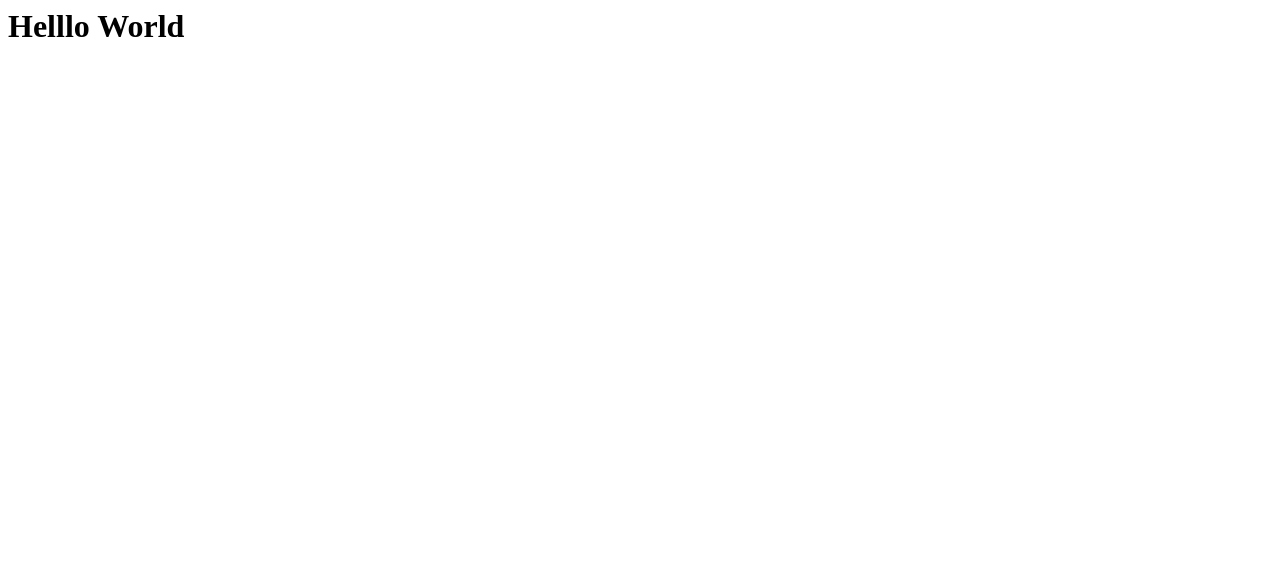
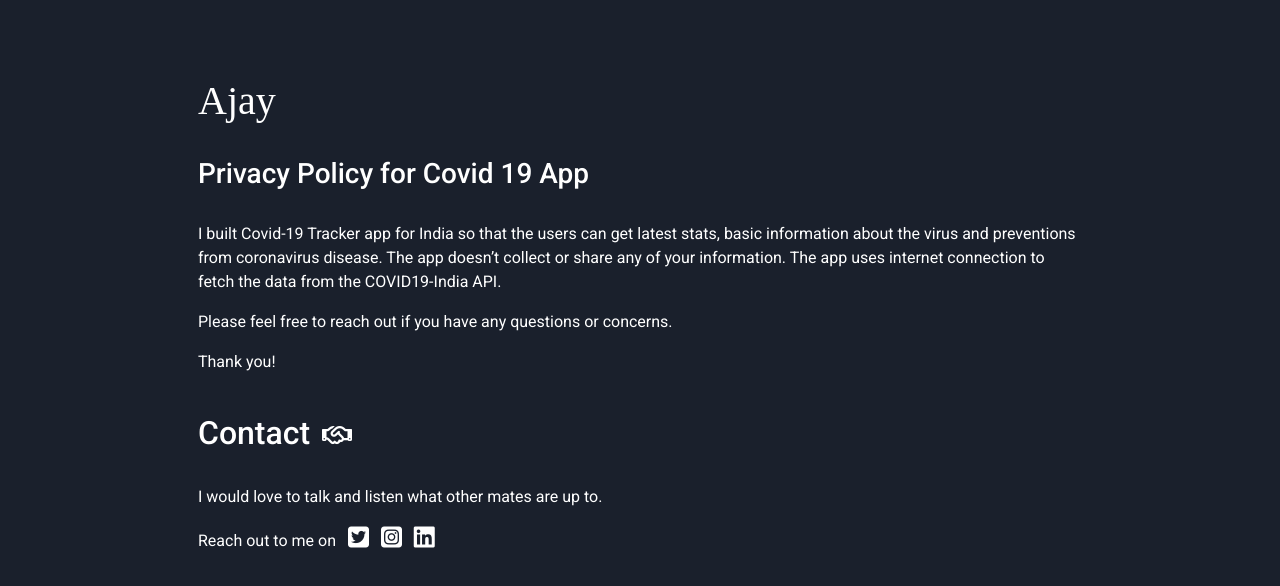
Before and after one commit to Ajay19990/Coronavirus-Tracker-India-Privacy-Policy, a plain HTML site: page index.html in a window 1280 px wide. Drawn offline with nearby package versions, Linux system fonts and the light colour scheme; a web font is replaced by a local one.

Commit message:
Update index.html

```diff
--- a/index.html
+++ b/index.html
@@ -1 +1,82 @@
-<h1>Helllo World</h1>
+<html lang="en"><head>
+  <meta charset="utf-8">
+  <meta http-equiv="X-UA-Compatible" content="IE=edge">
+  <meta name="viewport" content="width=device-width, initial-scale=1, maximum-scale=1, user-scalable=no">
+<title>Privacy Policy for Ajay App | Ajay</title>
+</head>
+
+
+
+
+
+<link rel="shortcut icon" href="/favicon.ico">
+  <link href="https://fonts.googleapis.com/css?family=Roboto:300,400,500,700,900&amp;display=swap" rel="stylesheet">
+  <link href="https://fonts.googleapis.com/css?family=Shrikhand&amp;display=swap" rel="stylesheet">
+  <link rel="stylesheet" href="https://stackpath.bootstrapcdn.com/bootstrap/4.4.1/css/bootstrap.min.css" integrity="sha384-Vkoo8x4CGsO3+Hhxv8T/Q5PaXtkKtu6ug5TOeNV6gBiFeWPGFN9MuhOf23Q9Ifjh" crossorigin="anonymous">
+  <script src="https://kit.fontawesome.com/04de863fce.js" crossorigin="anonymous"></script>
+
+</head>
+<style>
+body{
+  background-color: #1A202C;
+  color: white;
+  font-family: 'Roboto';
+}
+a{
+  color: white !important;
+}
+.container{
+  padding-top: 6%;
+  padding-left: 10%;
+  padding-right: 10%;
+
+}
+hr.style-two {
+  color: white;
+    border: 0;
+    height: 1px;
+    background-image: linear-gradient(to right, rgba(0, 0, 0, 0), rgba(0, 0, 0, 0.75), rgba(0, 0, 0, 0));
+}
+h1.main-head{
+  font-family: 'Shrikhand';
+}
+i{
+  font-size: x-large;
+  padding: 0 4px;
+}
+</style>
+
+<body  >
+  <div class="container">
+
+        <h1 class="main-head">
+          Ajay
+        </h1>
+<br>
+
+        <h3>Privacy Policy for Covid 19 App</h3>
+      <br>
+
+      <div>
+          <p>I built Covid-19 Tracker app for India so that the users can get latest stats, basic information about the virus and preventions from coronavirus disease. The app doesn’t collect or share any of your information. The app uses internet connection to fetch the data from the COVID19-India API.</p>
+
+    <p>Please feel free to reach out if you have any questions or concerns.</p>
+
+    <p>Thank you!</p>
+
+    <br>
+
+    <div ><h2  >Contact <i class="far fa-handshake"></i></h2>
+      <br>
+    <div  >
+      <p  >I would love to talk and listen what other mates are up to.</p>
+
+      Reach out to me on  &nbsp;<a href="https://twitter.com/ajaycho22729830"><i class="fab fa-twitter-square grey-text"></i></a>&nbsp;<a href="https://www.instagram.com/_ajay_choudhary7/"><i class="fab fa-instagram-square grey-text"></i></a>&nbsp;<a href="https://www.linkedin.com/in/ajaychoudhary2848/"><i class="fab fa-linkedin grey-text"></i></a>
+    </div>
+    </div>
+
+</div>
+
+
+
+</body></html>
```
